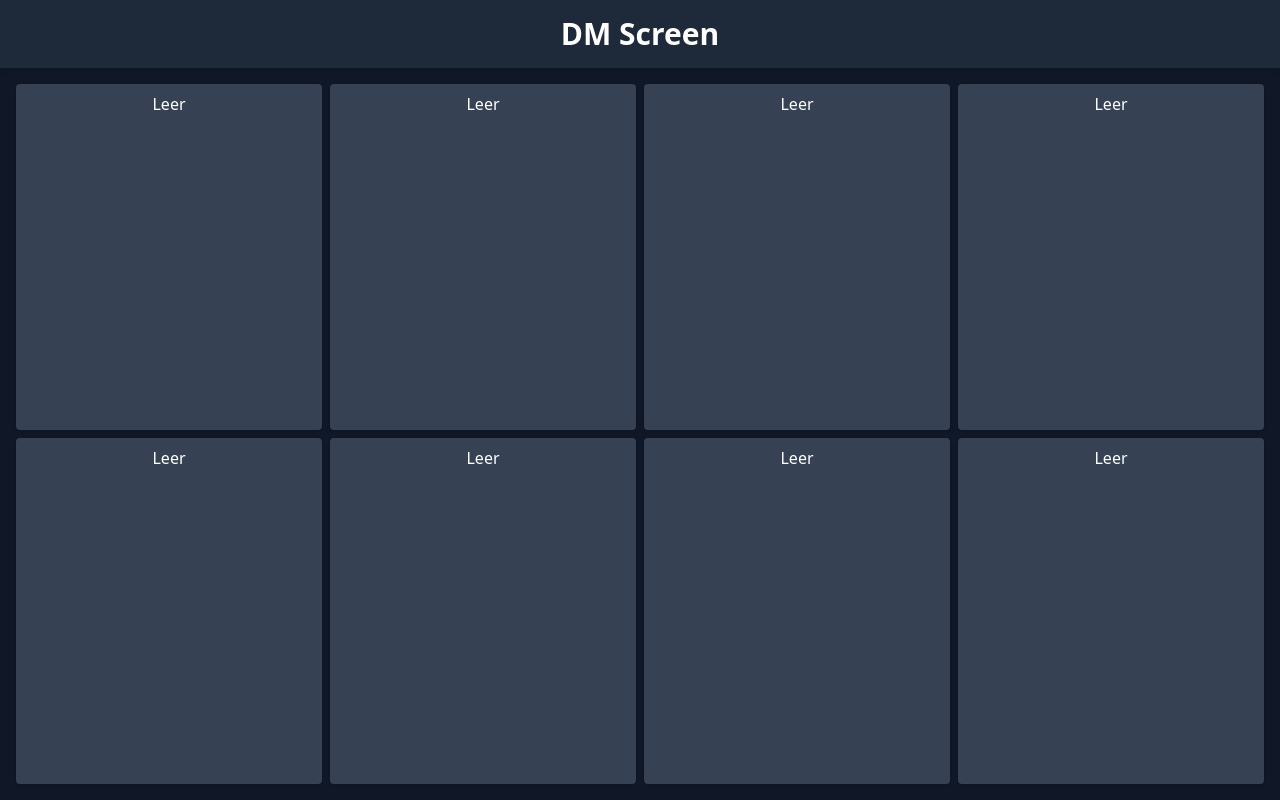
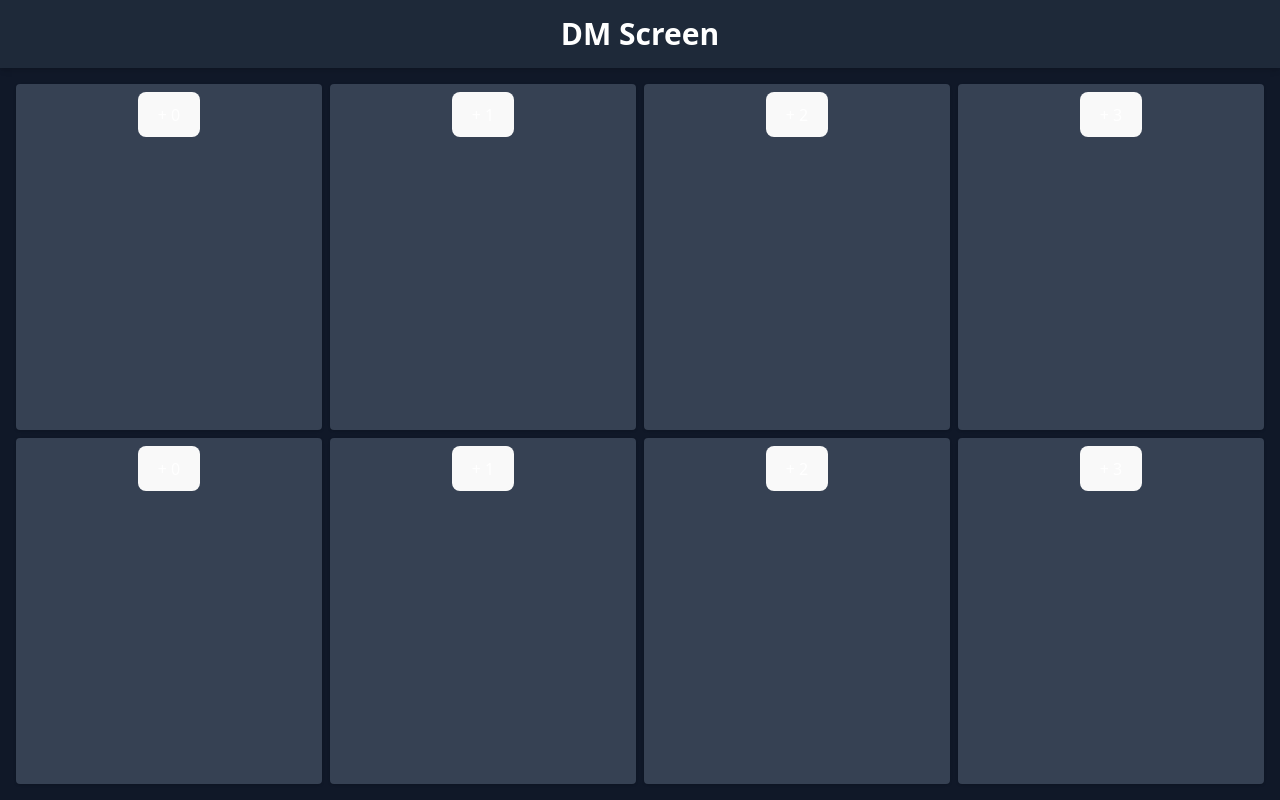
Before and after one commit to woorsty/DMScreen, a React (Vite) app: page / in a window 1280 px wide. Built offline with nearby package versions, Linux system fonts and the light colour scheme.

Commit message:
Richtiges Rendern

```diff
--- a/src/component/widget/Widget.ts
+++ b/src/component/widget/Widget.ts
@@ -1,24 +1,16 @@
 import React from "react";
 
-export abstract class Widget extends React.Component {
+export type WidgetProps = {
   id: string;
   x: number;
   y: number;
   width: number;
   height: number;
+};
 
-  public constructor(props: {
-    id: string;
-    x: number;
-    y: number;
-    width: number;
-    height: number;
-  }) {
-    super(props);
-    this.id = props.id;
-    this.x = props.x;
-    this.y = props.y;
-    this.width = props.width;
-    this.height = props.height;
-  }
-}
+export type WidgetState = WidgetProps & {};
+
+export abstract class Widget<
+  PROPS extends WidgetProps,
+  STATE extends WidgetState
+> extends React.Component<PROPS, STATE> {}
--- a/src/component/widget/implementation/EmptyWidget.tsx
+++ b/src/component/widget/implementation/EmptyWidget.tsx
@@ -1,7 +1,20 @@
-import { Widget } from "../Widget";
+import { Widget, type WidgetProps, type WidgetState } from "../Widget";
 
-export class EmptyWidget extends Widget {
+type EmptyWidgetProps = WidgetProps & {};
+type EmptyWidgetState = WidgetState & {};
+
+export class EmptyWidget extends Widget<EmptyWidgetProps, EmptyWidgetState> {
+  public constructor(props: EmptyWidgetProps) {
+    super(props);
+    this.state = { ...props };
+  }
+
+  onClick() {
+    console.log("test" + this.state.x + this.state.y);
+    this.setState({ x: this.state.x + 1 });
+  }
+
   render() {
-    return <p>Leer</p>;
+    return <button onClick={() => this.onClick()}>+ {this.state.x}</button>;
   }
 }
--- a/src/screen/DMScreen.tsx
+++ b/src/screen/DMScreen.tsx
@@ -1,5 +1,9 @@
-import React, { Component } from "react";
-import { Widget } from "../component/widget/Widget";
+import React, { Component, type JSX } from "react";
+import {
+  Widget,
+  type WidgetProps,
+  type WidgetState,
+} from "../component/widget/Widget";
 import { EmptyWidget } from "../component/widget/implementation/EmptyWidget";
 
 interface DMScreenProps {
@@ -10,27 +14,30 @@ interface DMScreenProps {
 interface DMScreenState {
   columns: number;
   rows: number;
-  widgets: Widget[][];
+  widgets: JSX.Element[][];
 }
 
 export class DMScreen extends Component<DMScreenProps, DMScreenState> {
   public constructor(props: DMScreenProps) {
     super(props);
 
-    const widgets: Widget[][] = [];
+    const widgets: JSX.Element[][] = [];
 
     for (let y = 0; y < this.props.rows; y++) {
-      const row: Widget[] = Array(this.props.columns);
+      const row: JSX.Element[] = [];
       for (let x = 0; x < this.props.columns; x++) {
-        row[x] = new EmptyWidget({
-          id: Date.now.toString(),
-          x,
-          y,
-          width: 1,
-          height: 1,
-        });
+        row.push(
+          <EmptyWidget
+            key={`${x},${y}`}
+            id={Date.now().toString() + x + y}
+            x={x}
+            y={y}
+            width={1}
+            height={1}
+          />
+        );
       }
-      widgets[y] = row;
+      widgets.push(row);
     }
 
     this.state = { columns: props.columns, rows: props.rows, widgets };
@@ -39,7 +46,7 @@ export class DMScreen extends Component<DMScreenProps, DMScreenState> {
   renderGrid(): React.ReactNode {
     return this.state.widgets.flat().map((widget, index) => (
       <div key={index} className="bg-gray-700 p-2 rounded shadow text-center">
-        {widget.render()}
+        {widget}
       </div>
     ));
   }
```
Also changed, not shown: src/component/widget/WidgetContextType.ts (deleted, +0 -8 lines).
